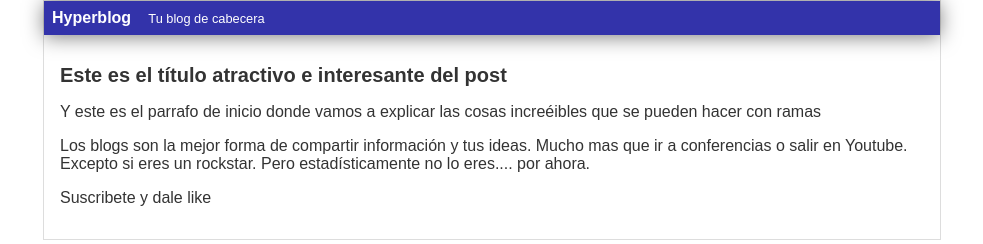
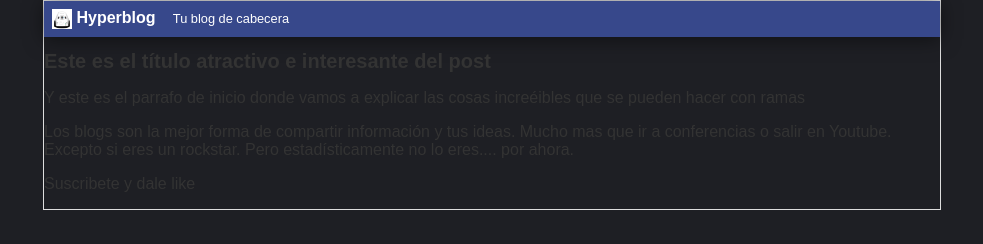
Before and after one commit to Cotopaco1/hyperblog, a plain HTML site: page index.html in a window 1280 px wide. Shown: the whole page, without its empty margins (148-1131 px from the left). Drawn offline with Linux system fonts and the light colour scheme.

Commit message:
Color de fondo, logo nuevo y mejor color de header

```diff
--- a/css/estilos.css
+++ b/css/estilos.css
@@ -1,5 +1,6 @@
 body
 {
+    background:#1e1f24;
     color: #333;
     text-align: center;
     font-family: Arial;
@@ -10,18 +11,24 @@ body
 
 #cabecera
 {
-    background: #33A;
-    box-shadow: 0px 2px 20px 0px rgba(0,0,0,0.5);
+    background: #37488b;
+    box-shadow: 0 2px 20px 0 rgba(0,0,0,.5);
     color: white;
-    font-weight: bold;
+    font-weight: 700;
     margin: 0;
-    padding: 0.5em;
+    padding:.5em;
+}
+
+#cabecera #logo
+{
+    width:20px;
+    vertical-align:middle
 }
 
 #cabecera #tagline
 {
     padding: 0 0 0 1em;
-    font-weight: normal;
+    font-weight: 400;
     font-size: 0.8em;
 }
 
@@ -40,5 +47,6 @@ body
 }
 #post
 {
+    background:#fff
     padding: 1em;
 }
--- a/index.html
+++ b/index.html
@@ -6,6 +6,7 @@
 <body>
 <div id="container">
 <div id="cabecera">
+<img id="logo" src="Imagenes/dragon.png" />
 Hyperblog
 <span id="tagline">Tu blog de cabecera</span>
 </div>
```
